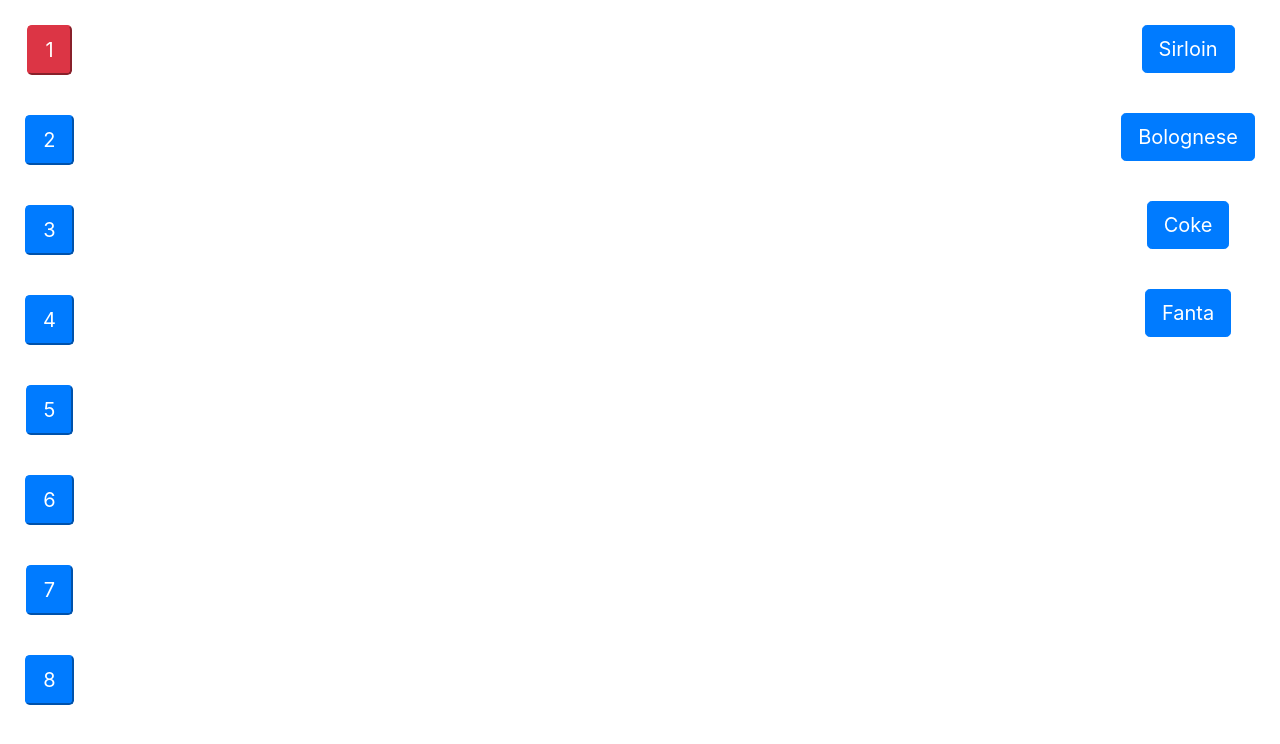
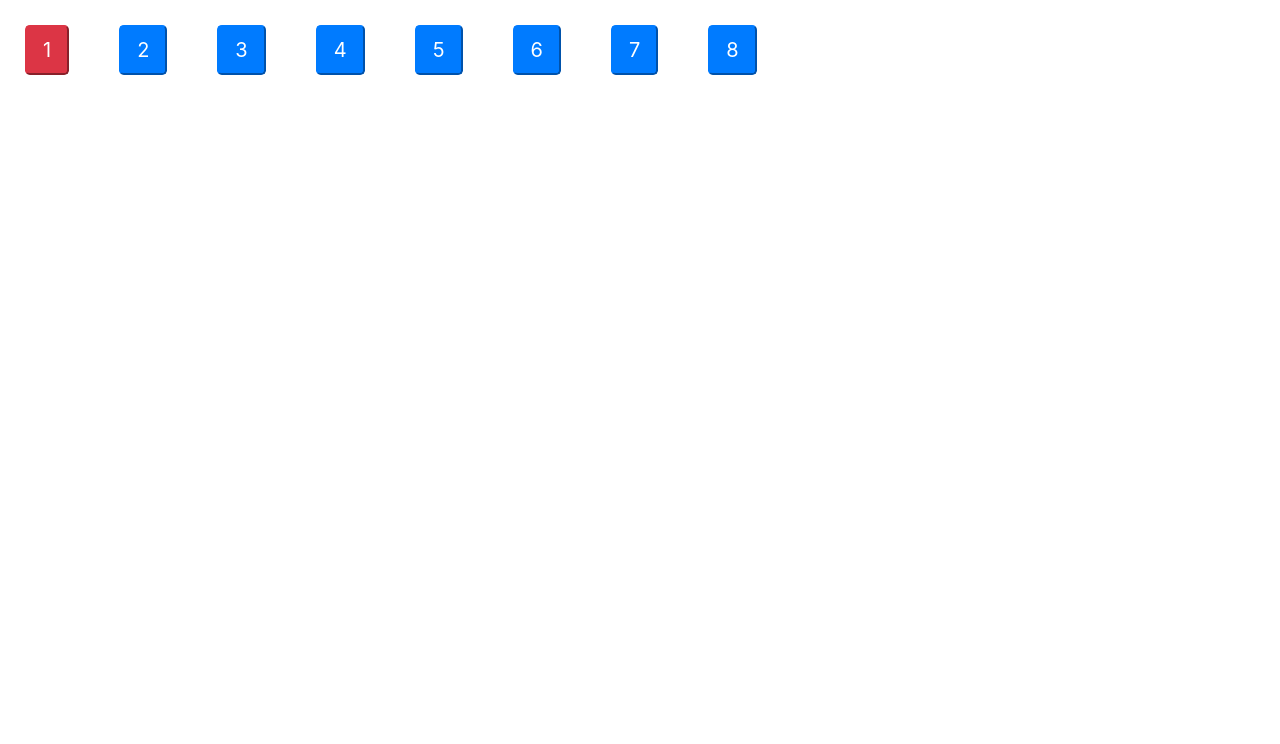
Before and after one commit to Mpinan/POS_system, a React (Create React App) app in the folder pos/: page / in a window 1280 px wide. Shown: the top 744 px of the page. Built offline with nearby package versions, Linux system fonts and the light colour scheme; the HTML template or start-up script is replaced by a standard one.

Commit message:
Fixed structure of project

```diff
--- a/pos/src/App.js
+++ b/pos/src/App.js
@@ -1,8 +1,6 @@
 import React, { Component } from "react";
 
 import Table from "./Components/Table/table";
-
-import Item from "./Components/Item/src/item";
 
 import "./App.css";
 
@@ -30,43 +28,17 @@
       { id: 6, number: 7, items: [] },
       { id: 7, number: 8, items: [] },
     ],
-    listItems: [
-      {
-        id: 0,
-        name: "Sirloin",
-        price: "£20",
-      },
-      {
-        id: 1,
-        name: "Bolognese",
-        price: "£20",
-      },
-      {
-        id: 2,
-        name: "Coke",
-        price: "£20",
-      },
-      {
-        id: 3,
-        name: "Fanta",
-        price: "£20",
-      },
-    ],
   };
 
   render() {
-    const { listItems, listOfTables, selectedTable } = this.state;
+    const { listOfTables } = this.state;
     return (
       <div className="App">
-        <div style={{ float: " left" }}>
+        <div>
           {listOfTables.map((table) => (
-            <Table key={table.id} number={table.number} items={table.items} />
-          ))}
-        </div>
-
-        <div style={{ float: "right" }}>
-          {listItems.map((item) => (
-            <Item key={item.id} name={item.name} />
+            <div className="text-center">
+              <Table key={table.id} number={table.number} items={table.items} />
+            </div>
           ))}
         </div>
       </div>
--- a/pos/src/Components/Item/src/item.jsx
+++ b/pos/src/Components/Item/src/item.jsx
@@ -5,6 +5,28 @@
 class Item extends Component {
   state = {
     modal: false,
+    listItems: [
+      {
+        id: 0,
+        name: "Sirloin",
+        price: "£20",
+      },
+      {
+        id: 1,
+        name: "Bolognese",
+        price: "£20",
+      },
+      {
+        id: 2,
+        name: "Coke",
+        price: "£20",
+      },
+      {
+        id: 3,
+        name: "Fanta",
+        price: "£20",
+      },
+    ],
   };
 
   handleModal = () => {
@@ -16,23 +38,27 @@
   };
 
   render() {
+    const { listItems } = this.state;
     return (
       <div style={{ margin: "10px", padding: "15px" }}>
+        {listItems.map((item) => (
+          <div>
             <Button
               className="btn-primary btn-lg"
               color={this.state.isBusy ? "danger" : "primary"}
               id="add-Item"
               onClick={this.handleModal}
             >
-          {this.props.name}
+              {item.name}
             </Button>
-
             <ItemModal
               id="itemModal"
               modal={this.state.modal}
               handleModal={this.handleModal}
             />
           </div>
+        ))}
+      </div>
     );
   }
 }
--- a/pos/src/Components/Item/src/itemsList.jsx
+++ b/pos/src/Components/Item/src/itemsList.jsx
@@ -1,11 +1,12 @@
 import React, { Component } from "react";
 import { Table } from "reactstrap";
+import Item from "./item";
 
 class ItemsList extends Component {
   render() {
     const { listItems } = this.props;
     let totalPricePerItem;
-
+    console.log(listItems);
     let list = listItems[0].map((item) => {
       totalPricePerItem = item.amount * item.price;
 
@@ -48,6 +49,9 @@
             </tr>
           </thead>
         </Table>
+        <div style={{ float: "right" }}>
+          <Item />
+        </div>
       </div>
     );
   }
--- a/pos/src/Components/Table/table.jsx
+++ b/pos/src/Components/Table/table.jsx
@@ -1,5 +1,7 @@
 import React, { Component } from "react";
 import ItemsList from "../Item/src/itemsList";
+
+import { Container } from "reactstrap";
 
 class DinningTable extends Component {
   constructor(props) {
@@ -37,7 +39,7 @@
   render() {
     return (
       <div>
-        <div style={{ margin: "10px", padding: "15px" }}>
+        <div style={{ margin: "10px", padding: "15px", float: "left" }}>
           <button
             className={
               this.state.isBusy ? "btn-lg btn-danger" : "btn-lg btn-primary"
@@ -51,16 +53,19 @@
         {this.state.showTable ? (
           <div
             style={{
-              float: "right",
               borderStyle: "solid",
               borderColor: "coral",
               position: "relative",
             }}
           >
-            <ItemsList
-              listItems={this.state.selectedTableItems}
-              tableNumber={this.state.selectedTable}
-            />
+            <div style={{ float: "right" }}>
+              <Container>
+                <ItemsList
+                  listItems={this.state.selectedTableItems}
+                  tableNumber={this.state.selectedTable}
+                />
+              </Container>
+            </div>
           </div>
         ) : null}
       </div>
```
Also changed, not shown: 2 other files (tests, documents, lock files or other folders). Lines whose indentation alone changed are shown as unchanged.
